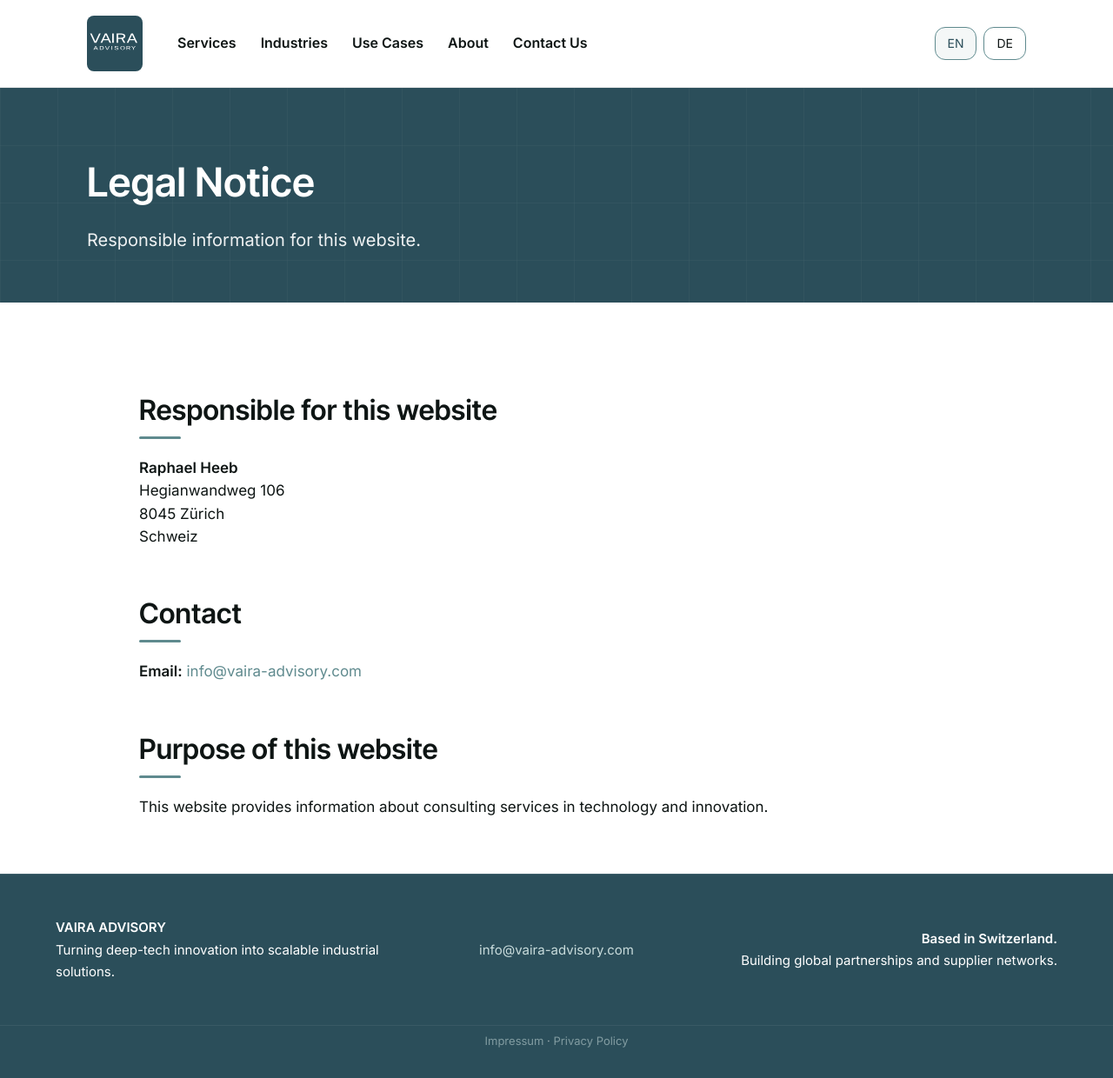
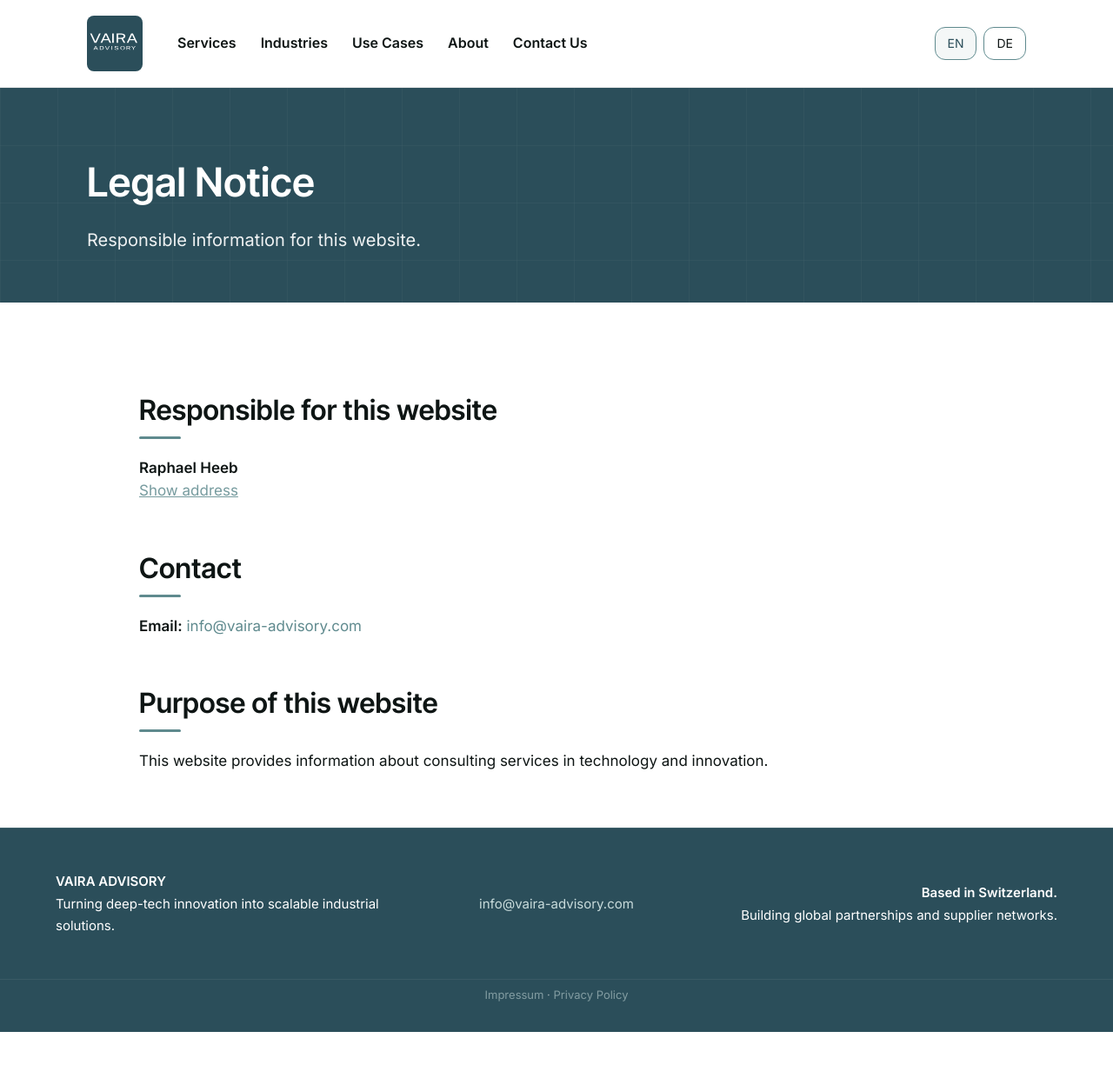
Before and after one commit to raphaelheeb/vaira-advisory, a Jekyll site: the page built from impressum/index.html, in a window 1280 px wide and 1240 px high. Shown: the whole window at 87% size. Built offline with Jekyll 4.4.1, drawn with Linux system fonts in a browser that asks for light colours.

Commit message:
Update index.html

```diff
--- a/impressum/index.html
+++ b/impressum/index.html
@@ -20,16 +20,14 @@
     <h2>Responsible for this website</h2>
     <p>
       <strong>Raphael Heeb</strong><br>
-      <span class="protected-address"
-      data-line1="Hegianwandweg 106"
-      data-line2="8045 Zürich"
-      data-line3="Schweiz"></span>
+      <span id="reveal-address" class="reveal-address">Show address</span>
+      <span id="vaira-address" class="protected-address" style="display:none;"></span>
     </p>
 
     <h2>Contact</h2>
     <p>
       <strong>Email:</strong>
-     <span class="protected-email" data-user="info" data-domain="vaira-advisory.com"></span>
+      <span class="protected-email" data-user="info" data-domain="vaira-advisory.com"></span>
     </p>
 
     <h2>Purpose of this website</h2>
```
